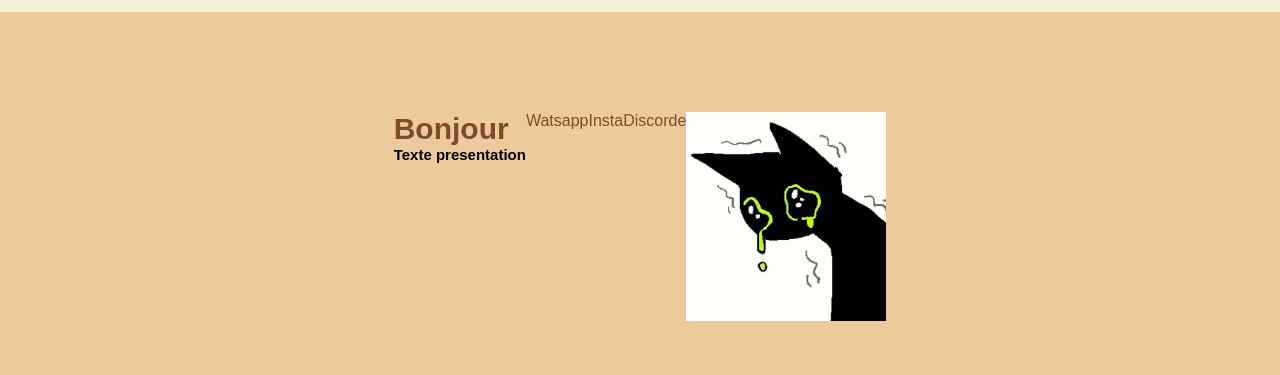
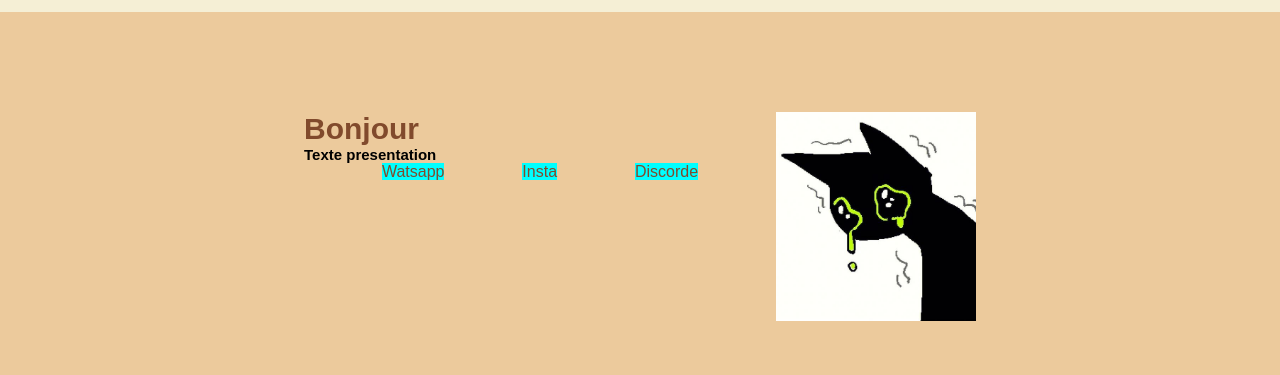
Before and after one commit to EllyoottO/PORTFOLIO, a plain HTML site: page index.html in a window 1280 px wide. Shown: the part 121-496 px from the top of the page. Drawn offline with Linux system fonts and the light colour scheme.

Commit message:
new update

```diff
--- a/index.html
+++ b/index.html
@@ -26,6 +26,7 @@
     <!-- corp-->
     <main>
         <div class="DivPresentation"> <!-- Présenation -->
+            <div class="DivTexteContact">
                 <div class="DivTextePresentation">
                     <h3 class="ColorTexte1">Bonjour</h3>
                     <h1 class="ColorTexte2">Texte presentation</h1>
@@ -37,9 +38,10 @@
                         <li ><a href="" class="ColorTexte1 Contact">Discorde</a></li>
                     </ul>
                 </nav>
-            <div> <img src="./ImageAremplacer.jpg" alt="">
             </div>
+                <img src="./ImageAremplacer.jpg" alt="">
         </div>
+
 
         <div class="DivPrincipals"> <!-- mes projects -->
             <h2 class="ColorTexte1">Mes project</h2>
--- a/styles.css
+++ b/styles.css
@@ -14,11 +14,6 @@ body{
     background-color: #ECCA9C;
 }
 
-.logoAcceuil{
-    display: block;
-    margin: auto;
-    width: 100px;
-}
 a{
     text-decoration: none;
 }
@@ -31,21 +26,8 @@ ul{
     justify-content: space-evenly;
 }
 
-.boutonHeader{
-    font-family: "Signika Negative", sans-serif;
-    font-size: 20px;
-    color: #DBA979;
-}
 header ul{
     padding: 15px 0;
-}
-.ColorTexte1{
-    color: #814a2c;
-    font-family: "Jura", sans-serif;
-}
-.ColorTexte2{
-    color: black;
-    font-family: "Jura", sans-serif;
 }
 
 h3{
@@ -56,6 +38,37 @@ h3{
 h1{
     font-size: 15px;
 }
+main{
+    margin: 100px 50px;
+    display: flex;
+    flex-direction: column;
+    gap: 70px;
+}
+img{
+    width: 200px;
+}
+
+.boutonHeader{
+    font-family: "Signika Negative", sans-serif;
+    font-size: 20px;
+    color: #DBA979;
+}
+
+.logoAcceuil{
+    display: block;
+    margin: auto;
+    width: 100px;
+}
+
+.ColorTexte1{
+    color: #814a2c;
+    font-family: "Jura", sans-serif;
+}
+.ColorTexte2{
+    color: black;
+    font-family: "Jura", sans-serif;
+}
+
 .DivPrincipals{
 display: flex;
 align-content: space-around;}
@@ -65,18 +78,18 @@ align-content: space-around;}
     justify-content: center;
 }
 
-main{
-    margin: 100px 50px;
-    display: flex;
+
+.Contact{
+    background-color: aqua;
+
+}
+
+
+.DivTexteContact{
     flex-direction: column;
-    gap: 70px;
+    width: 40%;
 }
-img{
-    width: 200px;
-}
-.Contact{
-    justify-content: flex-start;
-}
+
 
 .Project {
     display: flex;
@@ -87,9 +100,6 @@ img{
     display: block inline-block;
     flex-wrap: wrap-reverse;
 }
-h2{
-
-}
 
 .contact{
     display: flex;
```
Lines whose indentation alone changed are shown as unchanged.
